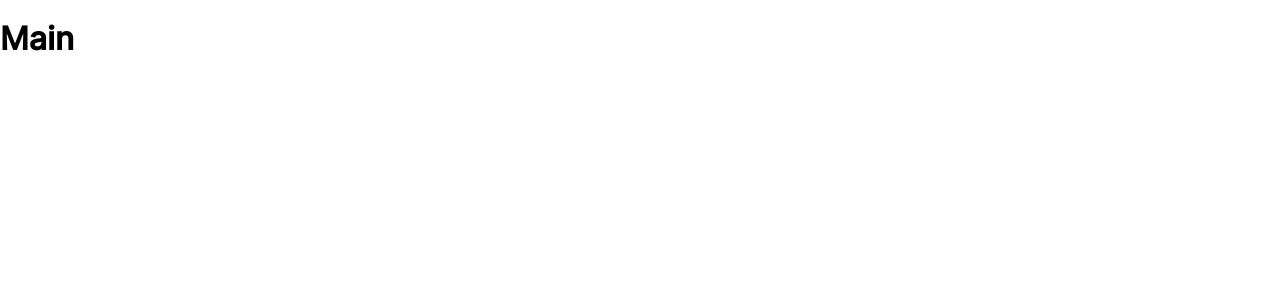
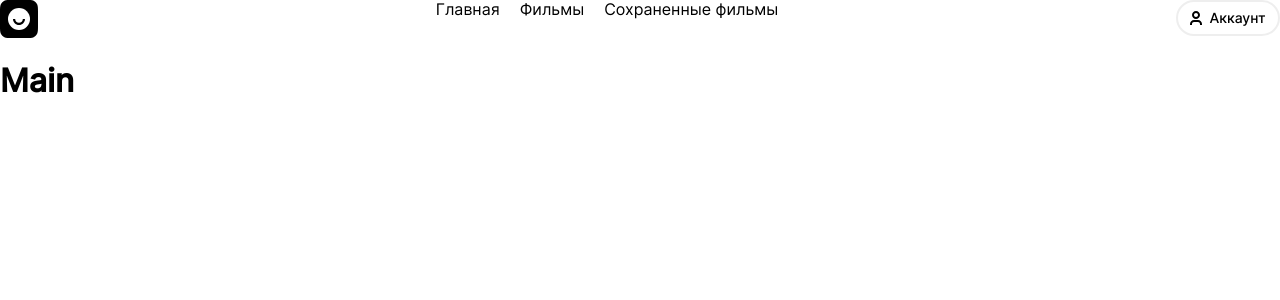
Before and after one commit to TearsOprah/movies-explorer-frontend, a React (Create React App) app: page / in a window 1280 px wide. Shown: the top 300 px of the page. Built offline with nearby package versions, Linux system fonts and the light colour scheme.

Commit message:
feat: первые наброски Header

```diff
--- a/src/components/Header/Header.css
+++ b/src/components/Header/Header.css
@@ -0,0 +1,56 @@
+.header {
+  display: flex;
+  flex-direction: row;
+  width: 100%;
+  justify-content: space-between;
+}
+
+.header__burger {
+  margin: 0;
+  padding: 0;
+  display: none;
+  border: none;
+  background-color: transparent;
+  cursor: pointer;
+}
+
+@media screen and (max-width: 880px) {
+  .header__burger {
+    display: block;
+  }
+}
+
+.navigation__list {
+  display: flex;
+  gap: 20px;
+  list-style-type: none;
+}
+
+@media screen and (max-width: 880px) {
+  .navigation__list {
+    display: none;
+  }
+}
+
+.profile-button {
+  width: 100px;
+  height: 32px;
+  font-weight: 500;
+  font-size: 14px;
+  line-height: 16px;
+
+  display: flex;
+  gap: 7px;
+  justify-content: center;
+  align-items: center;
+
+  border: 2px solid rgba(170, 170, 170, .2);
+  border-radius: 50px;
+
+
+}
+
+.profile-button__icon {
+  width: 12px;
+  height: 14px;
+}
--- a/src/components/Header/Header.jsx
+++ b/src/components/Header/Header.jsx
@@ -1,6 +1,65 @@
 import './Header.css'
+import logoIcon from '../../images/logo.svg'
+import burgerIcon from '../../images/burger.svg'
+import profileIcon from '../../images/profile_icon.svg'
+import {Link} from "react-router-dom";
 export default function Header() {
+
+  const activeLink = '/'
+
+  const isOpenMenu = true
+
+  const navLink = [
+    { title: 'Главная', path: '/' },
+    { title: 'Фильмы', path: '/' },
+    { title: 'Сохраненные фильмы', path: '/' },
+  ]
+
   return (
-    <></>
+    <header className={'header'}>
+
+      <div className={'header__logo'}>
+        <img className={'logo'} src={logoIcon}/>
+      </div>
+
+      <nav className={'navigation'}>
+
+        <button className={'header__burger'} onClick={() => {}}>
+          <img src={burgerIcon} />
+        </button>
+
+        {isOpenMenu && (
+          <ul className={`navigation__list ${isOpenMenu ? 'navigation__list-open' : ''}`}>
+            {navLink.map((link, index) => (
+              <li key={index} className={`navigation__item ${activeLink === link.path ? "navigation__item-active" : ""}`}>
+                <Link to={link.path} className={'navigation__link'} onClick={() => {}}>
+                  {link.title}
+                </Link>
+              </li>
+            ))}
+          </ul>
+        )}
+
+        {!isOpenMenu && (
+          <ul className={'navigation__list'}>
+            {navLink.map((link, index) => (
+              <li key={index} className={`navigation__item ${activeLink === link.path ? "navigation__item-active" : ""}`}>
+                <Link to={link.path}>
+                  {link.title}
+                </Link>
+              </li>
+            ))}
+          </ul>
+        )}
+
+      </nav>
+
+
+      <Link className={'profile-button'} to={'/'}>
+        <img className={'profile-button__icon'} src={profileIcon}/>
+        <p>Аккаунт</p>
+      </Link>
+
+    </header>
   )
 }
--- a/src/components/Main/Main.jsx
+++ b/src/components/Main/Main.jsx
@@ -1,7 +1,9 @@
 import './Main.css'
+import Header from "../Header/Header";
 export default function Main() {
   return (
     <>
+      <Header />
       <h1>Main</h1>
     </>
   )
```
Also changed, not shown: src/images/burger.svg (added).
